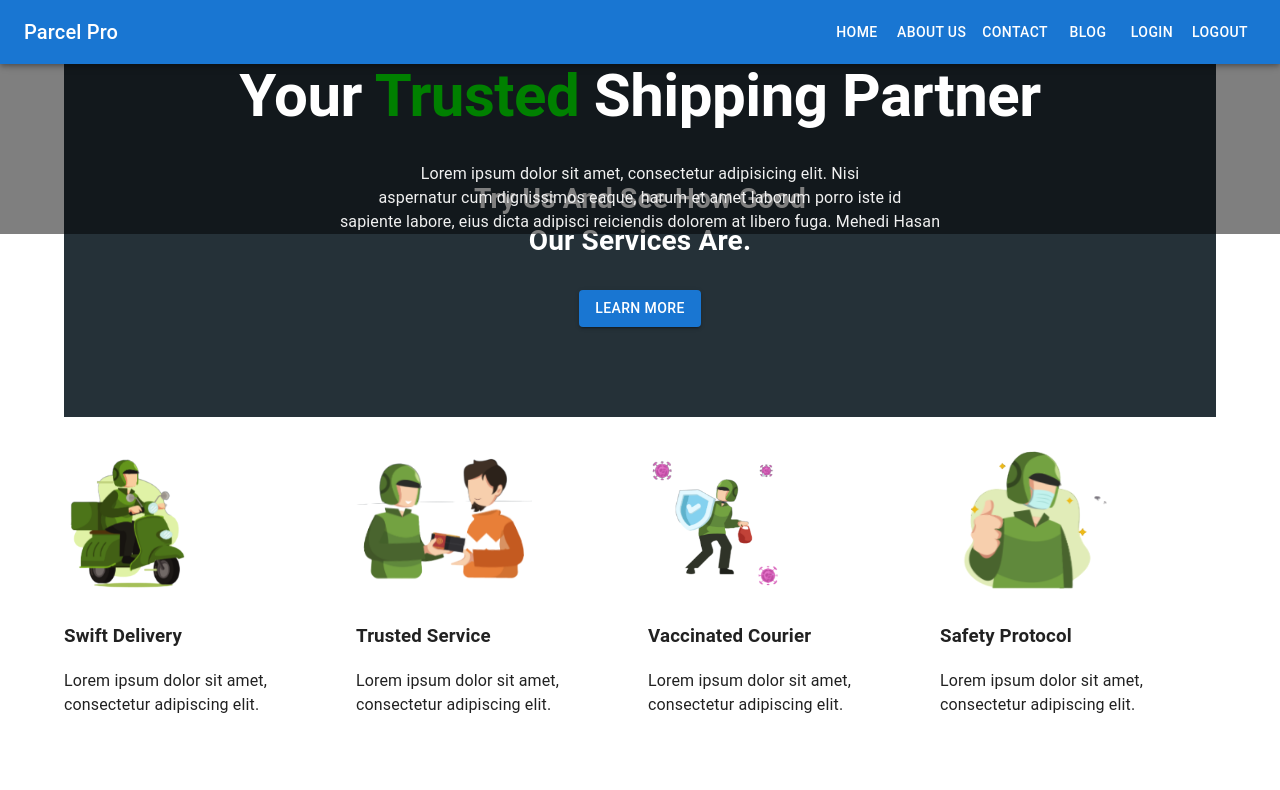
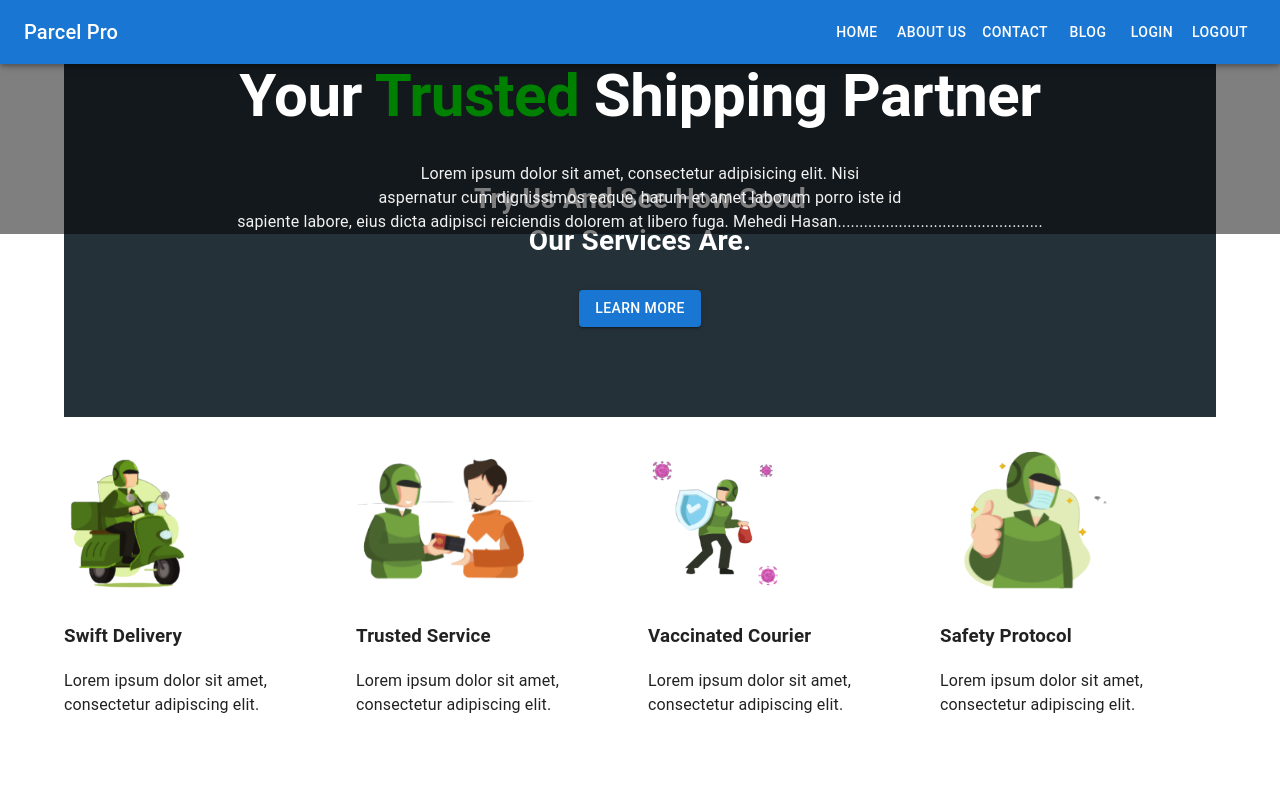
Before and after one commit to mehedihasan2004/parcel-pro-client, a React (Create React App) app: page / in a window 1280 px wide. Shown: the top 790 px of the page. Built offline with nearby package versions, Linux system fonts and the light colour scheme; no server answers.

Commit message:
added some dots in homebanner

```diff
--- a/src/pages/home/HomeBanner.jsx
+++ b/src/pages/home/HomeBanner.jsx
@@ -27,7 +27,7 @@ const HomeBanner = () => {
           aspernatur cum dignissimos eaque, harum et amet laborum porro iste id
           <br />
           sapiente labore, eius dicta adipisci reiciendis dolorem at libero
-          fuga. Mehedi Hasan
+          fuga. Mehedi Hasan...............................................
         </Typography>
       </div>
     </div>
```
